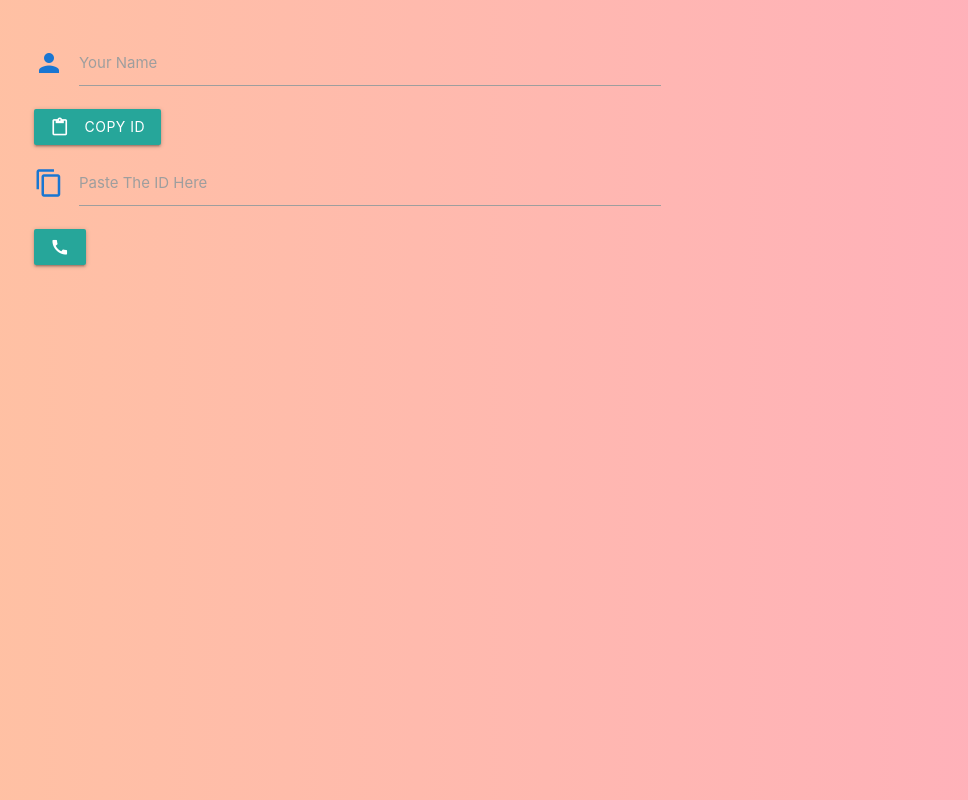
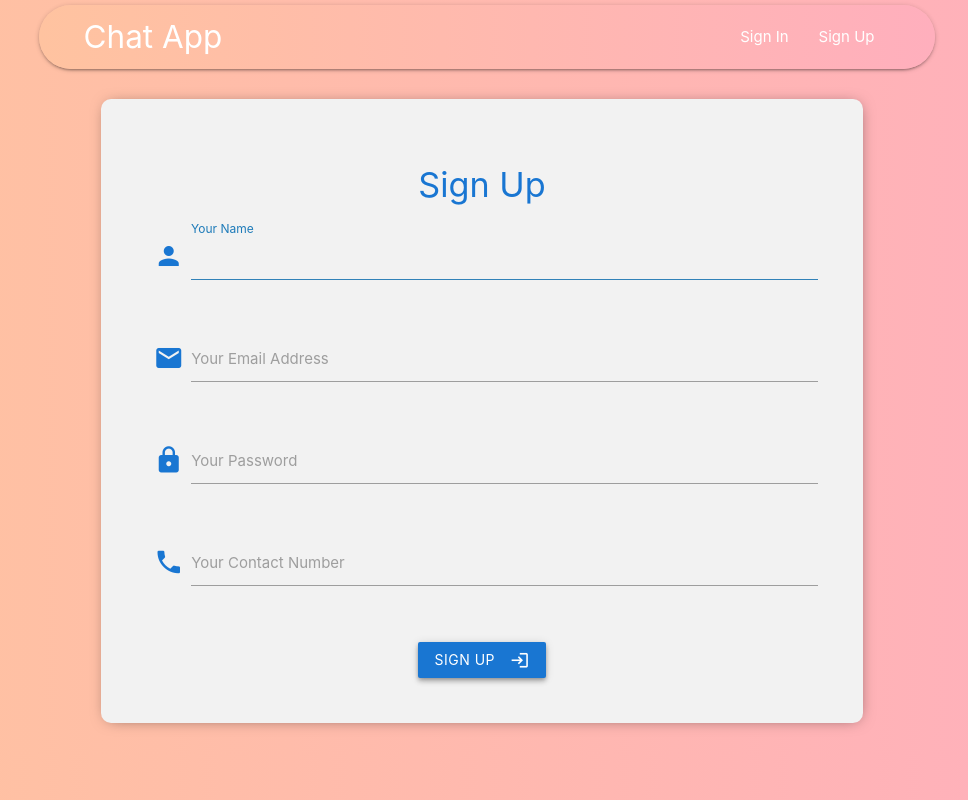
Before and after one commit to vivek-30/Message-O, a React app: page / in a window 1280 px wide. Shown: the whole page, without its empty margins (158-1126 px from the left). Built offline with nearby package versions, Linux system fonts and the light colour scheme; no server answers.

Commit message:
minor changes

```diff
--- a/src/App.js
+++ b/src/App.js
@@ -11,11 +11,11 @@ const App = () => {
     <div className="container" id="chat-app">
       <Router>
         <Switch>
-          <Route exact path="/si" component={SignUp} />
+          <Route exact path="/" component={SignUp} />
           <Route path="/SignUp" component={SignUp} />
           <Route path="/SignIn" component={SignIn} />
           <Route path="/chat" component={Protected(Chat)} />
-          <Route exact path="/" component={VideoCall} />
+          <Route path="/VideoCall" component={Protected(VideoCall)} />
         </Switch>
       </Router>
     </div>
--- a/src/components/main/Banner.js
+++ b/src/components/main/Banner.js
@@ -20,7 +20,7 @@ const Banner = ({ theme }) => {
             socket.on('leave', ({ totalUsers, user }) => {
                 setActiveUsers(totalUsers)
                 if(user) {
-                    customAlert(`${user} Left The Chat`, theme)
+                    customAlert(`${user.name} Left The Chat`, theme)
                 }
             })
 
```
